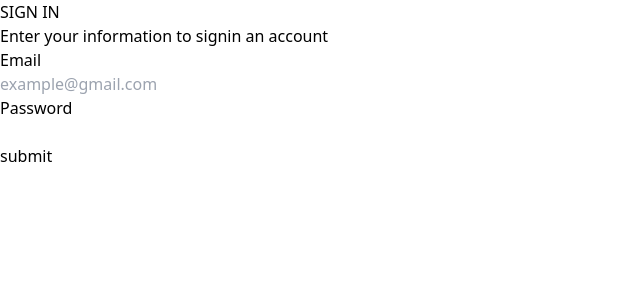
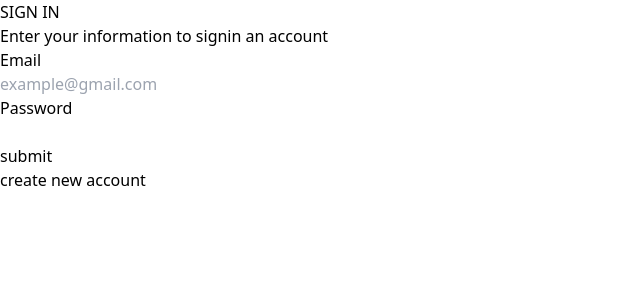
Before and after one commit to Ameerjafar/paytm-clone, a React (Vite) app in the folder frontend/: page /signin in a window 1280 px wide. Shown: the top 300 px of the page, without its empty margins (0-640 px from the left). Built offline with nearby package versions, Linux system fonts and the light colour scheme.

Commit message:
completed the paytm kitty clone project

```diff
--- a/frontend/src/App.jsx
+++ b/frontend/src/App.jsx
@@ -1,4 +1,4 @@
-import { BrowserRouter, Route, Routes } from "react-router-dom"
+import { BrowserRouter, Navigate, Route, Routes} from "react-router-dom"
 import { Signup } from './component/Signup'
 import { Signin } from './component/Signin'
 import { Dashboard } from './component/Dashboard'
@@ -7,14 +7,16 @@ import { useState } from "react"
 function App() {
   const [userId, setUserId] = useState('');
   const [toId, setToId] = useState('');
+  const [reDirect, setreDirect] = useState(false);
   return (
     <div>
       <BrowserRouter>
         <Routes>
-          <Route path = '/signup' element = {<Signup />}></Route>
-          <Route path = '/signin' element = {<Signin setUserId = { setUserId }/>}></Route>
-          <Route path = '/dashboard' element = {<Dashboard userId = { userId } setToId = { setToId }/>}></Route>
-          <Route path = '/sendMoney' element = {<SendMoney userId = { userId } toId = { toId }/>}></Route>
+          <Route path = '/' element = {<Navigate to = '/signin' />} />
+          <Route path = '/signin' element = {<Signin setUserId= { setUserId } setreDirect = { setreDirect }/>} />
+          <Route path = '/signup' element = {<Signup />} />
+          {reDirect && <Route path = "/dashboard" element = {<Dashboard userId = { userId } setToId = { setToId }/>} />}
+          {reDirect && <Route path = 'sendmoney' element = {<SendMoney userId = { userId } toId = { toId }/>}/>}
         </Routes>
       </BrowserRouter>
     </div>
--- a/frontend/src/component/Dashboard.jsx
+++ b/frontend/src/component/Dashboard.jsx
@@ -7,7 +7,7 @@ export function Dashboard({ userId, setToId }) {
         const response = await axios.post('http://localhost:3000/api/v1/account/balance', {
             userId: userId
         });
-        setBalance(response.data.balance);
+        setBalance(parseInt(response.data.balance));
     }
     balanceCheck();
     return (
--- a/frontend/src/component/SendMoney.jsx
+++ b/frontend/src/component/SendMoney.jsx
@@ -1,9 +1,9 @@
 import axios from 'axios';
 import { useState } from 'react';
+import { useNavigate } from 'react-router-dom';
 export function SendMoney({ userId, toId }) {
     const [amount, setAmount] = useState(0);
-    const [name, setName] = useState('');
-
+    const navigate = useNavigate('');
     const transfer = async () => {
         console.log(amount);
         const response = await axios.post('http://localhost:3000/api/v1/account/transfer', {
@@ -11,8 +11,7 @@ export function SendMoney({ userId, toId }) {
             toId: toId,
             amount: parseInt(amount)
         });
-        console.log(toId);
-        console.log(response.data);
+        navigate('/dashboard');
     }
     const money = (events) => {
         setAmount(events.target.value);
--- a/frontend/src/component/Signin.jsx
+++ b/frontend/src/component/Signin.jsx
@@ -1,7 +1,7 @@
 import { useState } from "react";
 import { useNavigate } from "react-router-dom";
 import axios from 'axios'
-export function Signin({ setUserId }) {
+export function Signin({ setUserId, setreDirect}) {
     const [email, setEmail] = useState('');
     const [password, setPassword] = useState('');
     const navigate = useNavigate();
@@ -12,6 +12,7 @@ export function Signin({ setUserId }) {
         });
         setUserId(response.data.message);
         console.log(response.data.message);
+        setreDirect(true);
         navigate('/dashboard');
     }
     const handleChange = (events) => {
@@ -38,7 +39,10 @@ export function Signin({ setUserId }) {
                     handleChangePassword(events);
                 }}></input><br></br>
                 <div className = 'flex items-center justify-center'>
-                <button onClick = {sumbit} className = "m-3 justify-center bg-black text-white rounded-lg p-2">submit</button>
+                    <button onClick = {sumbit} className = "m-3 justify-center bg-black text-white rounded-lg p-2">submit</button>
+                </div>
+                <div className = 'text-center'>
+                    <a className = 'font-bold' href = 'http://localhost:5173/signup'>create new account</a>
                 </div>
             </div>
         </div>
```
